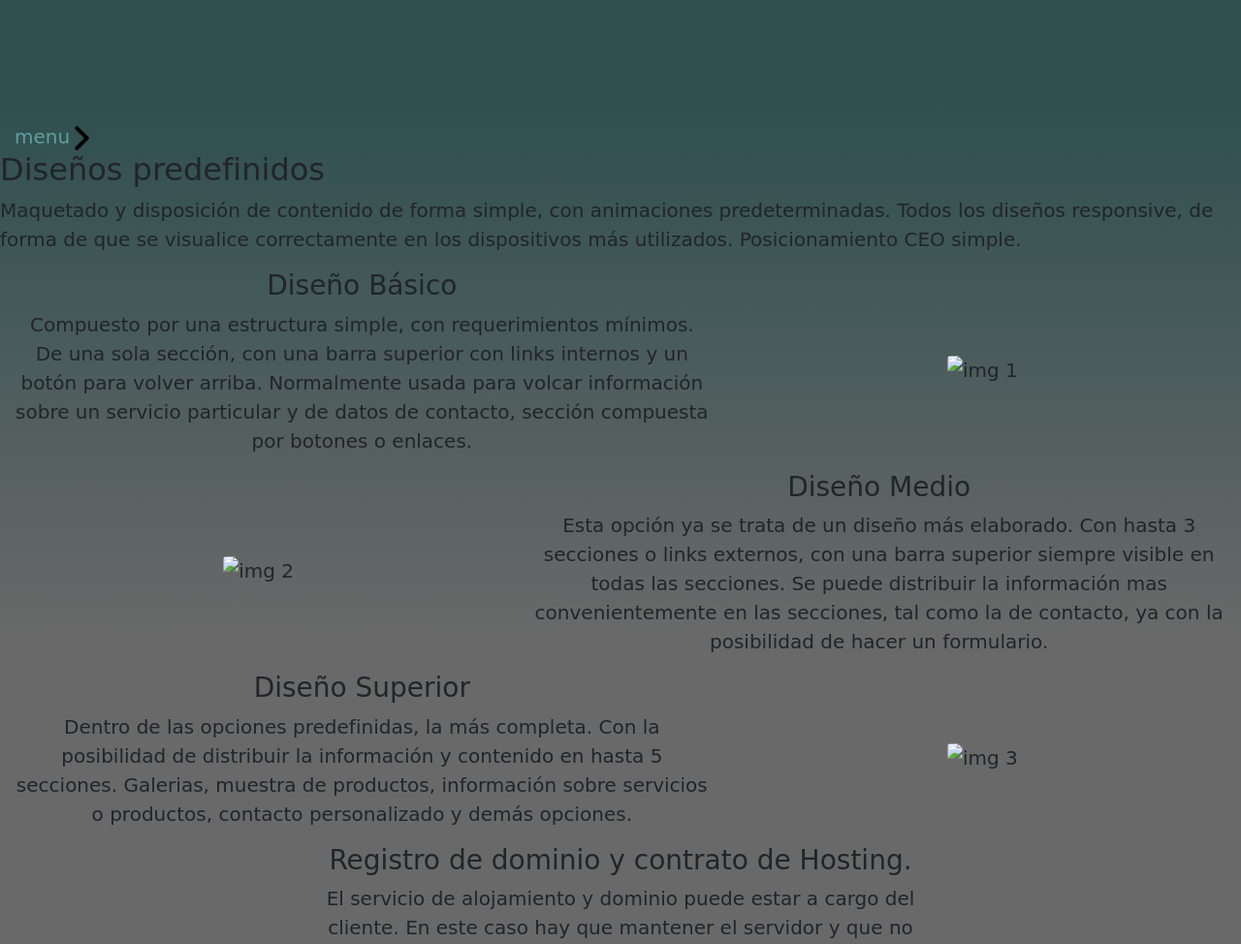
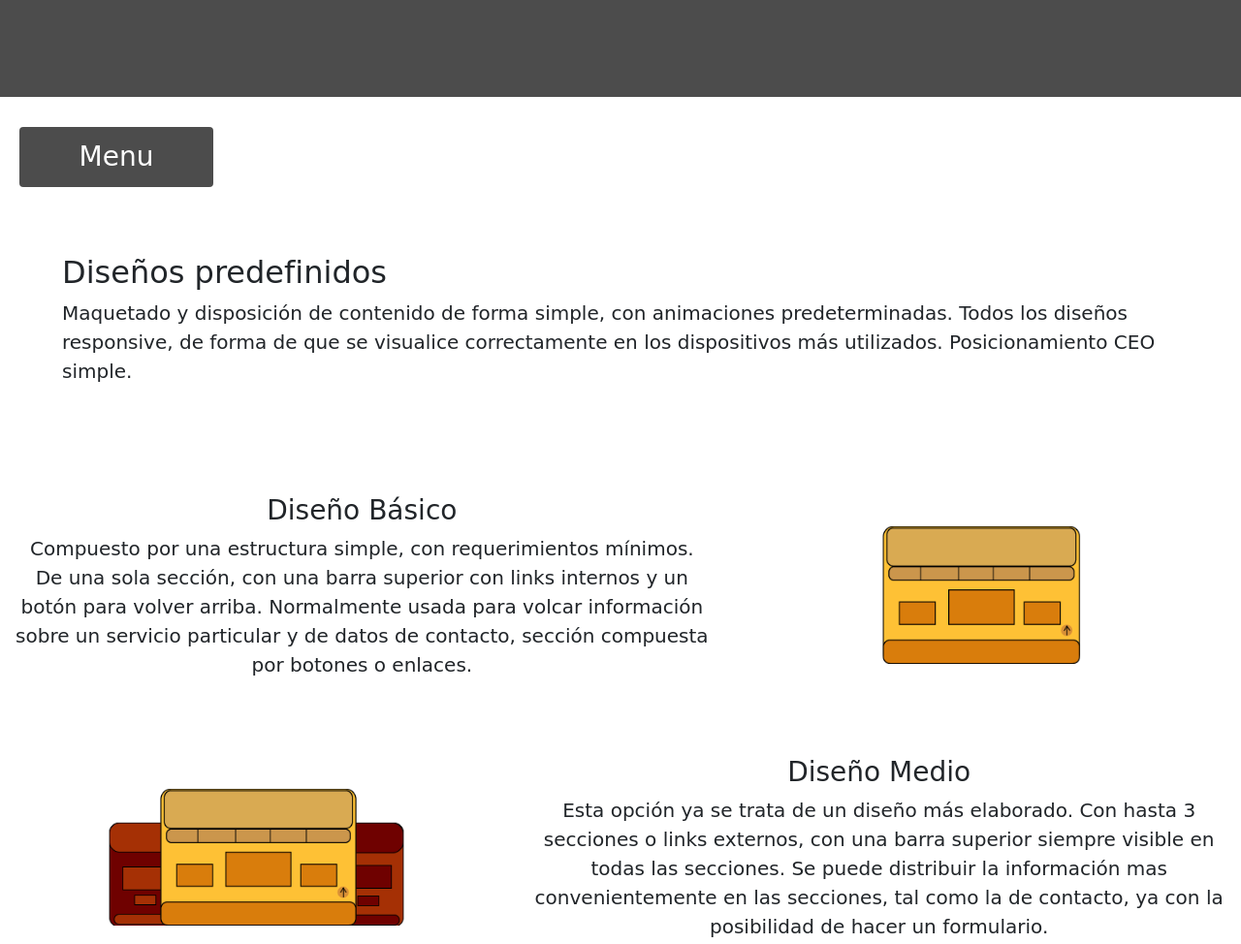
Before and after one commit to NKrein/nkreinpage, a plain HTML site: page index.html in a window 1280 px wide. Shown: the part 700-1674 px from the top of the page at 97% size. Drawn offline with nearby package versions, Linux system fonts and the light colour scheme; a web font is replaced by a local one.

Commit message:
Se cambio el fondo y colores, se agrego transparencia al menu/header/footer. Boton de menu mejorado. Se agregaron imagenes

```diff
--- a/css/style.css
+++ b/css/style.css
@@ -3,6 +3,9 @@
 
 .text--alignCenter {
   text-align: center; }
+
+html {
+  scroll-behavior: smooth; }
 
 body {
   font-family: 'Kufam', cursive;
@@ -11,6 +14,9 @@ body {
 
 h1 {
   font-family: 'Goldman', cursive; }
+
+.div--padding {
+  padding: 5%; }
 
 .centerInXY {
   display: grid;
@@ -23,13 +29,12 @@ h1 {
   justify-content: center; }
 
 .nav-link {
-  color: cadetblue;
+  color: #818181;
   text-decoration: none;
   background-color: transparent; }
 
 a:hover {
   color: #d97d0c;
-  transform: scale(1.2);
   transition: all 0.5s; }
 
 section {
@@ -42,30 +47,15 @@ section {
 
 #inicio {
   height: auto;
-  background-color: darkslategrey; }
-
-#quienSoy {
-  background-image: linear-gradient(darkslategrey, dimgrey, dimgrey); }
-
-#portfolio {
-  background-image: linear-gradient(dimgray, gray, gray, darkslategrey); }
-
-#servicios {
-  background-image: linear-gradient(darkslategrey, dimgrey, dimgrey); }
-
-#trabajos {
-  background-image: linear-gradient(dimgray, gray, gray, darkslategrey); }
+  background-color: rgba(0, 0, 0, 0.7); }
 
 #contacto {
-  background-color: darkslategrey; }
+  background-color: rgba(0, 0, 0, 0.7); }
 
 .icon-item {
   width: 50px;
   height: 50px;
   margin: 25px; }
-
-body {
-  background-color: black; }
 
 /* The side navigation menu */
 .sidenav {
@@ -75,12 +65,11 @@ body {
   /* 0 width - change this with JavaScript */
   position: fixed;
   /* Stay in place */
-  z-index: 1;
+  z-index: 11;
   /* Stay on top */
   top: 0;
   left: 0;
-  background-color: #111;
-  /* Black*/
+  background-color: rgba(0, 0, 0, 0.9);
   overflow-x: hidden;
   /* Disable horizontal scroll */
   padding-top: 60px;
@@ -99,7 +88,7 @@ body {
 
 /* When you mouse over the navigation links, change their color */
 .sidenav a:hover {
-  color: #f1f1f1; }
+  color: #d97d0c; }
 
 /* Position and style the close button (top right corner) */
 .sidenav .closebtn {
@@ -108,10 +97,6 @@ body {
   right: 25px;
   font-size: 36px;
   margin-left: 50px; }
-
-/* Style page content - use this if you want to push the page content to the right when you open the side navigation */
-#main {
-  transition: margin-left .5s; }
 
 /* On smaller screens, where height is less than 450px, change the style of the sidenav (less padding and a smaller font size) */
 @media screen and (max-height: 450px) {
@@ -122,22 +107,18 @@ body {
 
 /* ---------------------------------------------------------------------------Stiky Boton */
 .btn--sideMenu {
-  color: cadetblue;
+  color: #818181;
   text-decoration: none;
   background-color: transparent;
-  z-index: 100; }
+  z-index: 10; }
   .btn--sideMenu .icon {
     width: 25px;
     height: 25px; }
 
-.btn--sideMenu:hover {
-  transform: scale(2);
-  transition: 0.5s; }
-
 #navbar-btn {
-  z-index: 100;
+  z-index: 10;
   overflow: hidden;
-  background-color: transparent; }
+  width: 100%; }
 
 /* The sticky class is added to the navbar with JS when it reaches its scroll position */
 .sticky {
@@ -145,3 +126,37 @@ body {
   /* Safari */
   position: sticky;
   top: 0; }
+
+.button {
+  border-radius: 4px;
+  background-color: rgba(0, 0, 0, 0.7);
+  border: none;
+  color: #FFFFFF;
+  text-align: center;
+  font-size: 28px;
+  padding: 10px;
+  width: 200px;
+  transition: all 0.5s;
+  cursor: pointer;
+  margin: 5px; }
+
+.button span {
+  cursor: pointer;
+  display: inline-block;
+  position: relative;
+  transition: 0.5s; }
+
+.button span:after {
+  content: '\00bb';
+  position: absolute;
+  opacity: 0;
+  top: 0;
+  right: -20px;
+  transition: 0.5s; }
+
+.button:hover span {
+  padding-right: 25px; }
+
+.button:hover span:after {
+  opacity: 1;
+  right: 0; }
--- a/index.html
+++ b/index.html
@@ -38,7 +38,7 @@
         </div>
 
         <div class="col-12 col-sm-3 col-md-3 centerInXY text--alignCenter">
-          <nav class="navbar">
+          <nav>
             <ul class="navbar-nav">
               <li class="nav-item">
                 <a class="nav-link" href="#inicio">Inicio</a>
@@ -64,13 +64,13 @@
 
 
     <section id="servicios" class="container-fluid">
-      <!-- Use any element to open the sidenav -->
+
       <div id="navbar-btn">
-      <a onclick="openNav()" class="btn--sideMenu">menu<img class="icon" src="icon/flecha-menu.png" alt="flecha menu"></a>
+        <button onclick="openNav()" class="button"><span>Menu </span></button>
       </div>
 
       <div class="row">
-        <div>
+        <div class="col-12 div--padding">
           <h2>Diseños predefinidos</h2>
           <p>Maquetado y disposición de contenido de forma simple, con animaciones predeterminadas. Todos los diseños responsive, de forma de que se visualice correctamente en los dispositivos más utilizados. Posicionamiento CEO simple.</p>
         </div>
@@ -79,8 +79,8 @@
           <h3>Diseño Básico</h3>
           <p>Compuesto por una estructura simple, con requerimientos mínimos. De una sola sección, con una barra superior con links internos y un botón para volver arriba. Normalmente usada para volcar información sobre un servicio particular y de datos de contacto, sección compuesta por botones o enlaces.</p>
         </div>
-        <div class="col-md-5 centerInXY showInRight">
-          <img src="gal/pluma.JPEG" class="img-fluid rounded" alt="img 1">
+        <div class="col-md-5 centerInXY showInRight div--padding">
+          <img src="img/diseno_basico.png" class="img-fluid rounded" alt="diseño Básico">
         </div>
       </div>
 
@@ -89,8 +89,8 @@
           <h3>Diseño Medio</h3>
           <p>Esta opción ya se trata de un diseño más elaborado. Con hasta 3 secciones o links externos, con una barra superior siempre visible en todas las secciones. Se puede distribuir la información mas convenientemente en las secciones, tal como la de contacto, ya con la posibilidad de hacer un formulario.</p>
         </div>
-        <div class="col-md-5 order-md-1 centerInXY showInLeft">
-          <img src="gal/luna.JPEG" class="img-fluid rounded" alt="img 2">
+        <div class="col-md-5 order-md-1 centerInXY showInLeft div--padding">
+          <img src="img/diseno_medio.png" class="img-fluid rounded" alt="Diseño Medio">
         </div>
       </div>
 
@@ -99,8 +99,8 @@
           <h3>Diseño Superior</h3>
           <p>Dentro de las opciones predefinidas, la más completa. Con la posibilidad de distribuir la información y contenido en hasta 5 secciones. Galerias, muestra de productos, información sobre servicios o productos, contacto personalizado y demás opciones.</p>
         </div>
-        <div class="col-md-5 centerInXY showInRight">
-          <img src="gal/pluma.JPEG" class="img-fluid rounded" alt="img 3">
+        <div class="col-md-5 centerInXY showInRight div--padding">
+          <img src="img/diseno_superior.png" class="img-fluid rounded" alt="Diseño Superior">
         </div>
       </div>
 
@@ -118,12 +118,16 @@
 
     <section id="trabajos" class="container-fluid">
       <div class="row">
-        <div class="col-sm-4">
+        <div class="col-sm-4 text--alignCenter">
           <h2>Dharma Diseños</h2>
 
         </div>
-        <div class="col-sm-4"></div>
-        <div class="col-sm-4"></div>
+        <div class="col-sm-4 text--alignCenter">
+          <h2>Maderera LC</h2>
+        </div>
+        <div class="col-sm-4 text--alignCenter">
+          <h2>Estudio Jurídico</h2>
+        </div>
       </div>
     </section>
 
--- a/script.js
+++ b/script.js
@@ -1,16 +1,14 @@
 //------------------------------------------------------SideBar-----------------------------------
 /* Set the width of the side navigation to 250px and the left margin of the page content to 250px and add a black background color to body */
 function openNav() {
-    document.getElementById("mySidenav").style.width = "250px";
-    document.getElementById("main").style.marginLeft = "250px";
-    document.body.style.backgroundColor = "rgba(0,0,0,0.4)";
+    document.getElementById("mySidenav").style.width = "300px";
+    document.body.style.backgroundColor = "rgba(0,0,0,0.5)";
   }
 
   /* Set the width of the side navigation to 0 and the left margin of the page content to 0, and the background color of body to white */
   function closeNav() {
     document.getElementById("mySidenav").style.width = "0";
-    document.getElementById("main").style.marginLeft = "0";
-    document.body.style.backgroundColor = "transpatent";
+    document.body.style.backgroundColor = "white";
   }
 
 //---------------------------------------------------------Stiky Boton----------------------------
--- a/scss/main.scss
+++ b/scss/main.scss
@@ -1,6 +1,9 @@
 
 .text--size30 {font-size: 30px;}
 .text--alignCenter {text-align: center;}
+html {
+    scroll-behavior: smooth;
+  }
 body {
     font-family: 'Kufam', cursive;
     font-size: 20px;
@@ -9,7 +12,9 @@ body {
 h1 {
     font-family: 'Goldman', cursive;
 }
-
+.div--padding {
+    padding: 5%;
+}
 .centerInXY {
     display: grid;
     align-content: center;
@@ -21,13 +26,12 @@ h1 {
     justify-content: center;
 }
 .nav-link {
-    color: cadetblue;
+    color: #818181;
     text-decoration: none;
     background-color: transparent;
 }
 a:hover {
     color: #d97d0c;
-    transform: scale(1.2);
     transition: all 0.5s;
 }
 section {
@@ -40,22 +44,10 @@ section {
 }
 #inicio {
     height: auto;
-    background-color: darkslategrey;
-}
-#quienSoy {
-    background-image: linear-gradient(darkslategrey,dimgrey,dimgrey);
-}
-#portfolio {
-    background-image: linear-gradient(dimgray,gray,gray,darkslategrey);
-}
-#servicios {
-    background-image: linear-gradient(darkslategrey,dimgrey,dimgrey);
-}
-#trabajos {
-    background-image: linear-gradient(dimgray,gray,gray,darkslategrey);
+    background-color: rgba(0,0,0,0.7);
 }
 #contacto {
-    background-color: darkslategrey;
+    background-color: rgba(0,0,0,0.7);
 }
 .icon-item {
     width: 50px;
@@ -65,19 +57,15 @@ section {
 //-------------------------------------------------------------------Side Menu--------------------
 
 
-body {
-    background-color: black;
-}
-
 /* The side navigation menu */
 .sidenav {
     height: 100%; /* 100% Full-height */
     width: 0; /* 0 width - change this with JavaScript */
     position: fixed; /* Stay in place */
-    z-index: 1; /* Stay on top */
+    z-index: 11; /* Stay on top */
     top: 0;
     left: 0;
-    background-color: #111; /* Black*/
+    background-color: rgba(0,0,0,0.9);
     overflow-x: hidden; /* Disable horizontal scroll */
     padding-top: 60px; /* Place content 60px from the top */
     transition: 0.5s; /* 0.5 second transition effect to slide in the sidenav */
@@ -95,7 +83,7 @@ body {
 
   /* When you mouse over the navigation links, change their color */
   .sidenav a:hover {
-    color: #f1f1f1;
+    color: #d97d0c;
   }
 
   /* Position and style the close button (top right corner) */
@@ -107,10 +95,6 @@ body {
     margin-left: 50px;
   }
 
-  /* Style page content - use this if you want to push the page content to the right when you open the side navigation */
-  #main {
-    transition: margin-left .5s;
-  }
 
   /* On smaller screens, where height is less than 450px, change the style of the sidenav (less padding and a smaller font size) */
   @media screen and (max-height: 450px) {
@@ -121,24 +105,19 @@ body {
 /* ---------------------------------------------------------------------------Stiky Boton */
 
 .btn--sideMenu {
-    color: cadetblue;
+    color: #818181;
     text-decoration: none;
     background-color: transparent;
-    z-index: 100;
+    z-index: 10;
     .icon {
         width: 25px;
         height: 25px;
     }
 }
-.btn--sideMenu:hover{
-    transform: scale(2);
-    transition: 0.5s;
-}
-
 #navbar-btn {
-    z-index: 100;
+    z-index: 10;
     overflow: hidden;
-    background-color: transparent;
+    width: 100%;
 }
 
 
@@ -148,3 +127,43 @@ body {
     position: sticky;
     top: 0;
 }
+//---------------------------------------------------------------------------------------------BUTTON
+
+.button {
+    border-radius: 4px;
+    background-color: rgba(0,0,0,0.7);
+    border: none;
+    color: #FFFFFF;
+    text-align: center;
+    font-size: 28px;
+    padding: 10px;
+    width: 200px;
+    transition: all 0.5s;
+    cursor: pointer;
+    margin: 5px;
+  }
+
+  .button span {
+    cursor: pointer;
+    display: inline-block;
+    position: relative;
+    transition: 0.5s;
+  }
+
+  .button span:after {
+    content: '\00bb';
+    position: absolute;
+    opacity: 0;
+    top: 0;
+    right: -20px;
+    transition: 0.5s;
+  }
+
+  .button:hover span {
+    padding-right: 25px;
+  }
+
+  .button:hover span:after {
+    opacity: 1;
+    right: 0;
+  }
```
Also changed, not shown: img/diseno_basico.png (added), img/diseno_medio.png (added), img/diseno_superior.png (added).
